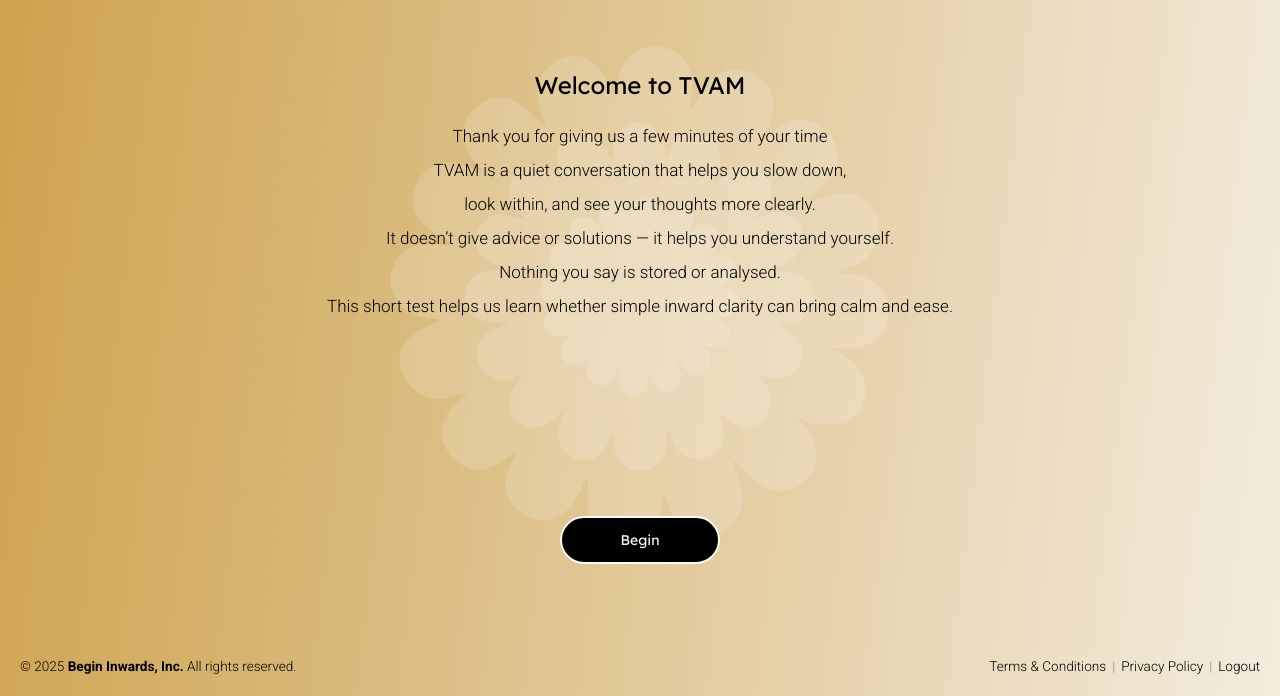
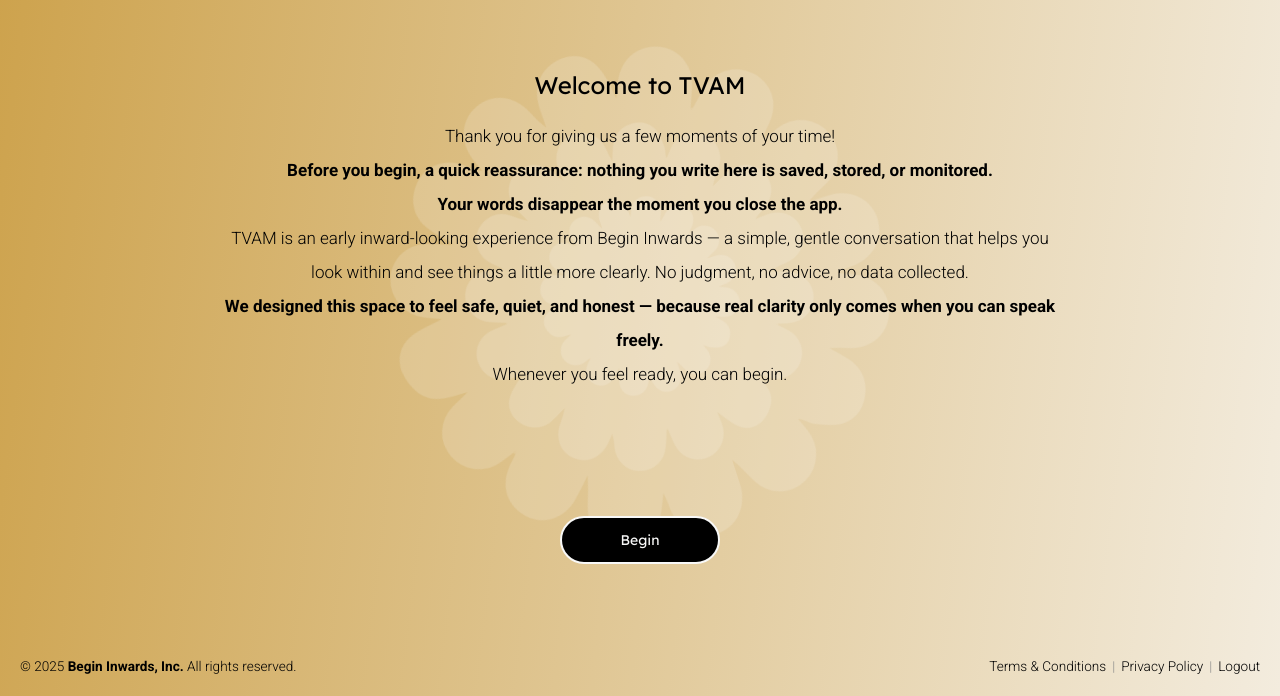
Before and after one commit to manishcodes/tvam-app, a website: page public/index.html in a window 1280 px wide. Shown: the part 104-800 px from the top of the page. Drawn offline with Linux system fonts and the light colour scheme; no server answers.

Commit message:
Updated the welcome message

```diff
--- a/public/index.html
+++ b/public/index.html
@@ -74,11 +74,16 @@
       <!-- <img src="assets/TVAM.png" alt="TVAM Logo" class="welcome-logo-main" /> -->
       <!-- <p class="welcome-subtitle">Welcome to TVAM</p> -->
       <h2>Welcome to TVAM</h2>
-      <p class="welcome-tagline">Thank you for giving us a few minutes of your time<br>
-
-        TVAM is a quiet conversation that helps you slow down,<br> look within, and see your thoughts more clearly.<br>
-        It doesn’t give advice or solutions — it helps you understand yourself.<br>
-       Nothing you say is stored or analysed.<br>This short test helps us learn whether simple inward clarity can bring calm and ease.</p>
+      <p class="welcome-tagline">Thank you for giving us a few moments of your time!<br>
+        <strong>Before you begin, a quick reassurance: nothing you write here is saved, stored, or monitored.</strong><br>
+        <strong>Your words disappear the moment you close the app.</strong><br>
+        TVAM is an early inward-looking experience from Begin Inwards —
+a simple, gentle conversation that helps you look within and see things a little more clearly.
+No judgment, no advice, no data collected.<br>
+<strong>We designed this space to feel safe, quiet, and honest —
+because real clarity only comes when you can speak freely.</strong><br>
+Whenever you feel ready, you can begin.
+      </p>
       <button class="begin-btn">Begin</button>
     </div>
     <!-- <button onclick="openFeedback()" class="feedback-btn" title="Feedback"> -->
```
